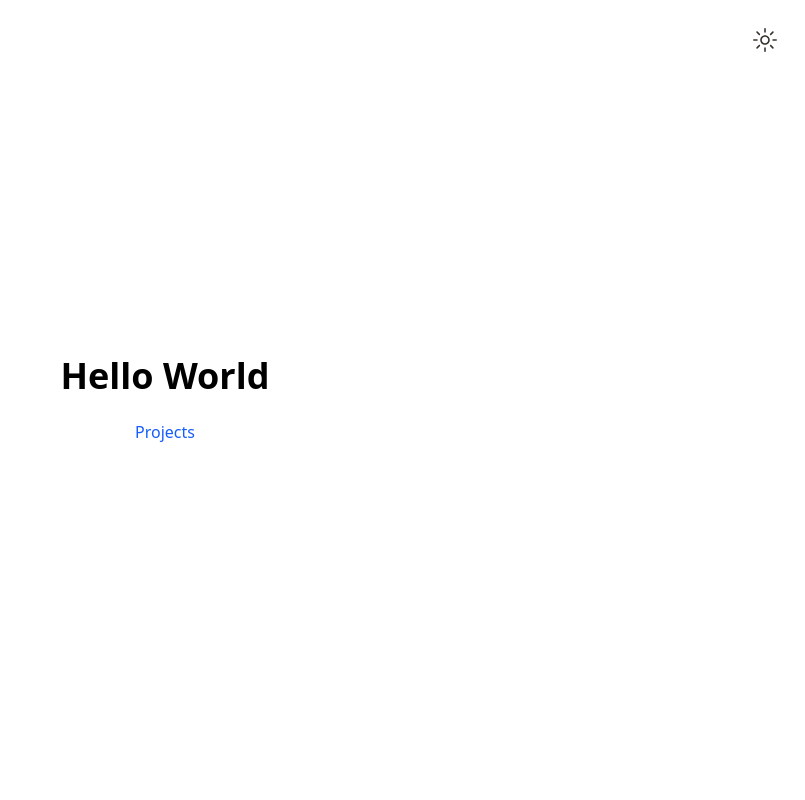
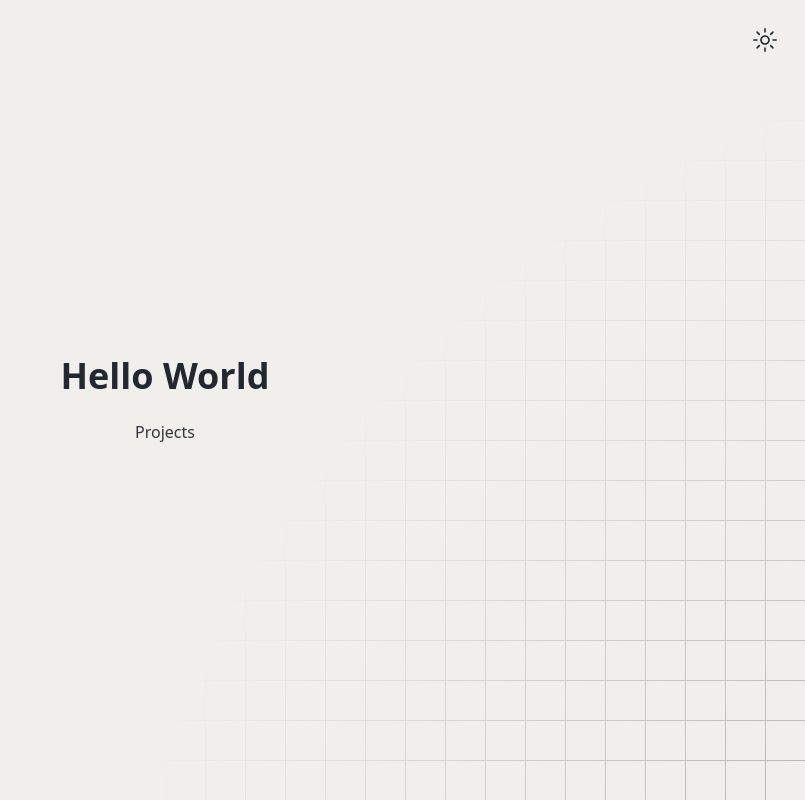
Before and after one commit to Jakbor32/portfolio, a Next.js app: page / in a window 1280 px wide. Shown: the whole page, without its empty margins (475-1280 px from the left). Built offline with nearby package versions, Linux system fonts and the light colour scheme.

Commit message:
extend darkmode with custom styles and add bg squares

```diff
--- a/src/app/globals.css
+++ b/src/app/globals.css
@@ -1,6 +1,38 @@
 @import "tailwindcss";
-@custom-variant dark (&:where(.dark, .dark *));
+@custom-variant dark (&:where([data-theme=dark], [data-theme=dark] *));
  /* Disable all animations and transitions for users who prefer reduced motion */
 @media (prefers-reduced-motion: reduce) {
   * { animation: none !important; transition: none !important; }
 }
+@theme {
+  --color-bg-light: #F1EFEC;
+  --color-bg-dark: #030303;
+  --color-surface-light: #76ABAE;
+  --color-surface-dark: #31363F;
+  --color-accent-light: #31363F;
+  --color-accent-dark: #76ABAE;
+  --color-text-light: #222831;
+  --color-text-dark: #EEEEEE;
+}
+
+/* Utilities */
+@layer utilities {
+  .mask-fade {
+    -webkit-mask-image: radial-gradient(
+      circle at 130% 140%,
+      rgba(0, 0, 0, 1) 0%,
+      rgba(0, 0, 0, 0) 55%,
+      rgba(0, 0, 0, 0) 100%
+    );
+    -webkit-mask-repeat: no-repeat;
+    -webkit-mask-size: cover;
+    mask-image: radial-gradient(
+      circle at 130% 140%,
+      rgba(0, 0, 0, 1) 0%,
+      rgba(0, 0, 0, 0) 55%,
+      rgba(0, 0, 0, 0) 100%
+    );
+    mask-repeat: no-repeat;
+    mask-size: cover;
+  }
+}
--- a/src/app/layout.tsx
+++ b/src/app/layout.tsx
@@ -5,21 +5,30 @@ import Script from 'next/script'
 import { defaultMetadata, jsonLdPerson } from '@/lib/seo'
 import { ThemeProvider } from 'next-themes'
 import ThemeToggle from '@/components/ThemeToggle'
+import { Squares } from '@/components/ui/SquaresBackground'
 
 export const metadata: Metadata = defaultMetadata
 
 export default function RootLayout({ children }: { children: ReactNode }) {
   return (
-    <html lang="en" className="dark" suppressHydrationWarning>
-      <body className="bg-white dark:bg-[#191919] text-[#37352f] dark:text-[#ffffffcf] transition-colors duration-300">
-        <ThemeProvider attribute="class" defaultTheme="system" enableSystem>
-          <div className="absolute top-4 right-4">
+    <html lang="en" suppressHydrationWarning>
+      <body className="min-h-screen bg-bg-light dark:bg-bg-dark text-text-light dark:text-text-dark transition-colors duration-300">
+        <ThemeProvider
+          attribute="data-theme"
+          defaultTheme="system"
+          enableSystem
+        >
+          <div className="absolute top-4 right-4 z-20">
             <ThemeToggle />
           </div>
-          <main className="flex-1 flex items-center justify-center min-h-dvh">
+          <div className="fixed inset-0 -z-10 pointer-events-none">
+            <Squares squareSize={40} borderColor="#888" />
+          </div>
+
+          <main className="flex-1 flex items-center justify-center min-h-dvh relative z-10">
             {children}
           </main>
-          {/* JSON-LD for SEO */}
+
           <Script
             id="json-ld"
             type="application/ld+json"
--- a/src/app/page.tsx
+++ b/src/app/page.tsx
@@ -2,9 +2,12 @@ import Link from 'next/link'
 
 export default function Home() {
   return (
-    <section className="flex flex-col items-center justify-center flex-1 text-black dark:text-white">
+    <section className="min-h-screen flex flex-col items-center justify-center">
       <h1 className="text-4xl font-bold mb-6">Hello World</h1>
-      <Link href="/projects" className="text-blue-600 dark:text-blue-400">
+      <Link
+        href="/projects"
+        className="text-accent-light dark:text-accent-dark"
+      >
         Projects
       </Link>
     </section>
--- a/src/app/projects/page.tsx
+++ b/src/app/projects/page.tsx
@@ -11,9 +11,14 @@ export const metadata: Metadata = {
 
 export default function Projects() {
   return (
-    <section className="h-screen flex flex-col items-center justify-center">
+    <section className="min-h-screen flex flex-col items-center justify-center">
       <h1 className="text-4xl font-bold mb-6">Hello World</h1>
-      <Link href="/">Back to Home</Link>
+      <Link
+        href="/"
+        className="text-accent-light dark:text-accent-dark hover:underline"
+      >
+        Back to Home
+      </Link>
     </section>
   )
 }
--- a/src/components/ThemeToggle.tsx
+++ b/src/components/ThemeToggle.tsx
@@ -20,9 +20,7 @@ export default function ThemeToggle() {
       className="
   relative inline-flex items-center justify-center
   p-3 rounded-md
-        bg-white dark:bg-[#191919]
-        text-[#37352f] dark:text-[#ffffffcf]
-        hover:bg-black/5 dark:hover:bg-white/10
+  text-text-light dark:text-text-dark
   transition-all duration-200 active:scale-95
   outline-none focus:outline-none focus-visible:outline-none
   ring-0 focus:ring-0 focus-visible:ring-0
--- /dev/null
+++ b/src/components/ui/SquaresBackground.tsx
@@ -0,0 +1,27 @@
+'use client'
+
+interface SquaresProps {
+  borderColor?: string
+  squareSize?: number
+  className?: string
+}
+
+export function Squares({
+  borderColor = '#888',
+  squareSize = 40,
+  className,
+}: SquaresProps) {
+  const style: React.CSSProperties = {
+    backgroundImage: `
+      linear-gradient(${borderColor} 1px, transparent 1px),
+      linear-gradient(90deg, ${borderColor} 1px, transparent 1px)
+    `,
+    backgroundSize: `${squareSize}px ${squareSize}px`,
+  }
+
+  return (
+    <div className={`relative w-full h-full pointer-events-none ${className}`}>
+      <div className="absolute inset-0 mask-fade" style={style} />
+    </div>
+  )
+}
```
Lines whose indentation alone changed are shown as unchanged.
